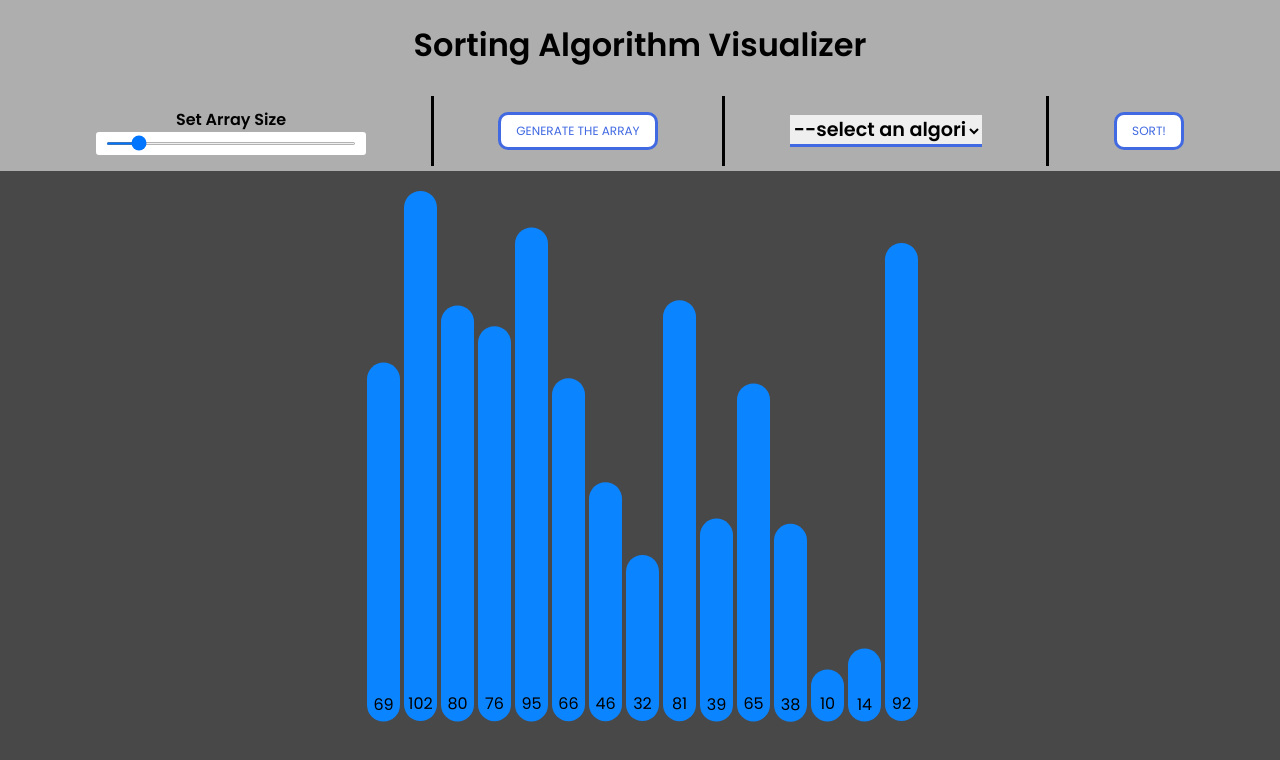
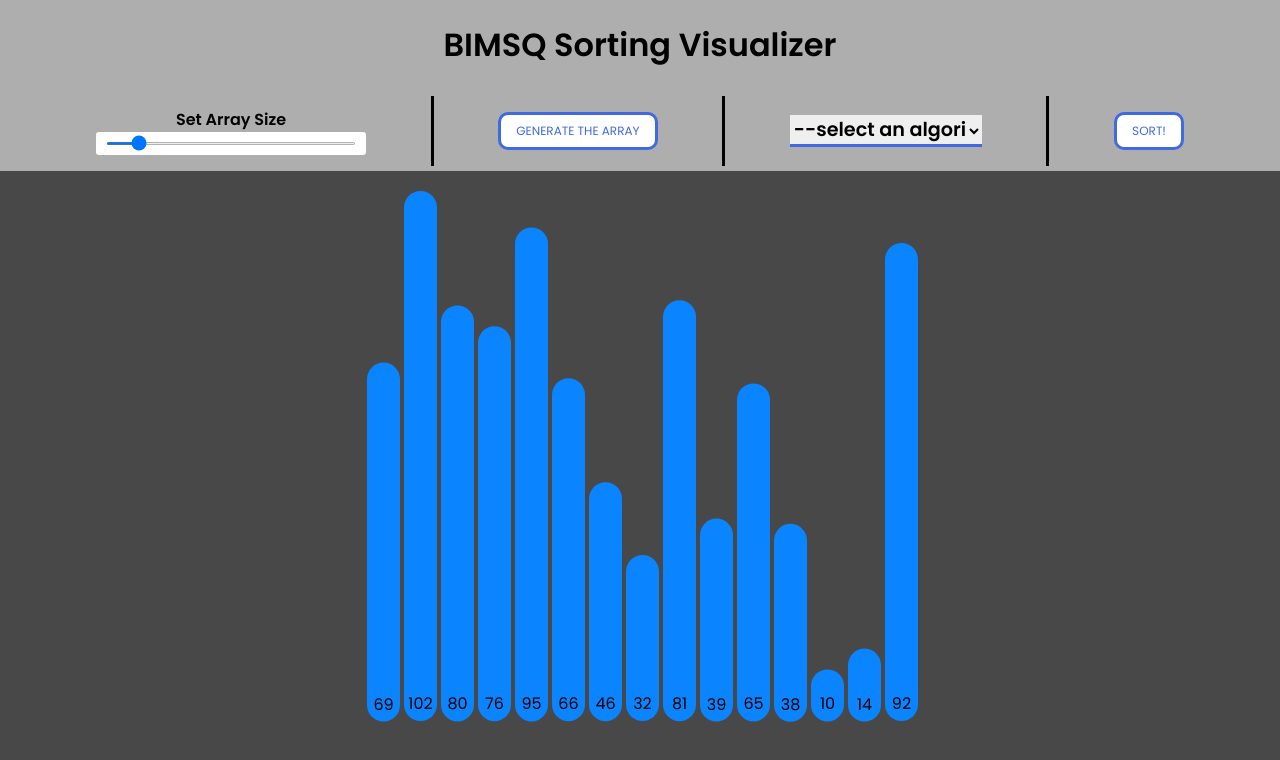
Before and after one commit to reynaldomarchell/bimsq-sort, a React (Vite) app: page / in a window 1280 px wide. Shown: the top 760 px of the page. Built offline with nearby package versions, Linux system fonts and the light colour scheme.

Commit message:
feat: add sorting time

```diff
--- a/src/App.css
+++ b/src/App.css
@@ -26,6 +26,12 @@ body {
   align-items: center;
 }
 
+.App p {
+  color: white;
+  font-size: 20px;
+  font-family: "Poppins", sans-serif;
+}
+
 .array-display {
   display: flex;
   flex-direction: row;
--- a/src/App.jsx
+++ b/src/App.jsx
@@ -25,6 +25,8 @@ function App() {
   const [algorithm, setAlgorithm] = useState("");
   const [timeouts, setTimeouts] = useState([]);
   const [startGeneratingSteps, setStartGeneratingSteps] = useState(false);
+  const [sortingTime, setSortingTime] = useState(0); // added state for sorting time
+  const [isSortingFinished, setIsSortingFinished] = useState(false); // added state for sorting finish status
 
   // returns the sorting algorithm delay speed using formula
   // formula: speed = 1000/arraySize
@@ -110,6 +112,8 @@ function App() {
     clearKey();
     clearTimeouts();
     setStartGeneratingSteps(true); //invoke start generating steps
+    setIsSortingFinished(false); // reset sorting finish status
+    setSortingTime(0); // reset sorting time
   };
 
   const initialize_with_current_array = () => {
@@ -120,6 +124,8 @@ function App() {
     clearKey();
     clearTimeouts();
     setStartGeneratingSteps(true); //invoke start generating steps
+    setIsSortingFinished(false); // reset sorting finish status
+    setSortingTime(0); // reset sorting time
   };
 
   // start playing sort animation
@@ -134,6 +140,11 @@ function App() {
       let timeout = setTimeout(() => {
         setArray([...arraySteps[i]]);
         setCurrentStep(currStep++);
+        if (i === arraySteps.length - 1) {
+          setIsSortingFinished(true); // set sorting finish status to true
+          const time = delay * arraySteps.length;
+          setSortingTime(time); // calculate sorting time
+        }
       }, delay * (i + 1));
       timeoutsArray.push(timeout);
     }
@@ -186,6 +197,7 @@ function App() {
         startSorting={startSorting}
       />
       <div className="array-display">{bars}</div>
+      {isSortingFinished && <p>Sorting time: {sortingTime / 1000}s</p>}
     </div>
   );
 }
--- a/src/components/ui/Navbar/Navbar.jsx
+++ b/src/components/ui/Navbar/Navbar.jsx
@@ -30,7 +30,7 @@ function Navbar(props) {
   return (
     <div className="navbar">
       <div className="navbar__title">
-        <h1>Sorting Algorithm Visualizer</h1>
+        <h1>BIMSQ Sorting Visualizer</h1>
       </div>
 
       <div className="navbar__toolbar">
```
